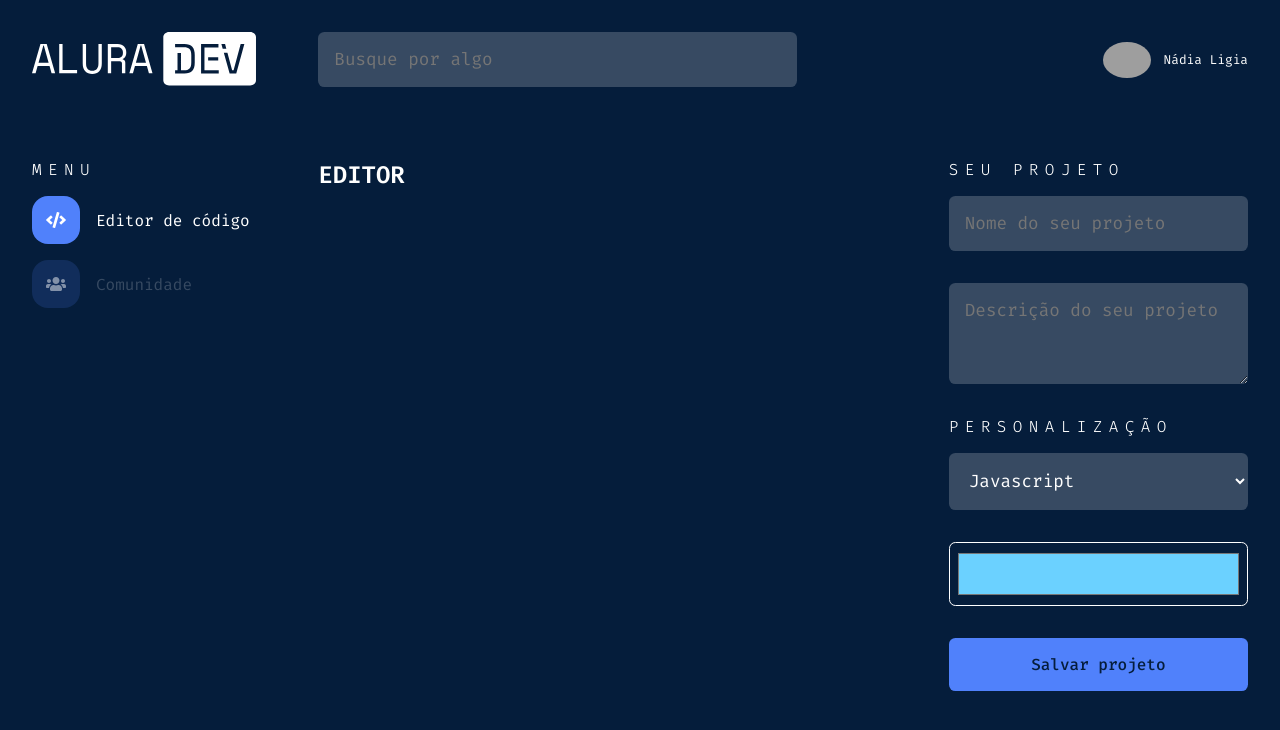
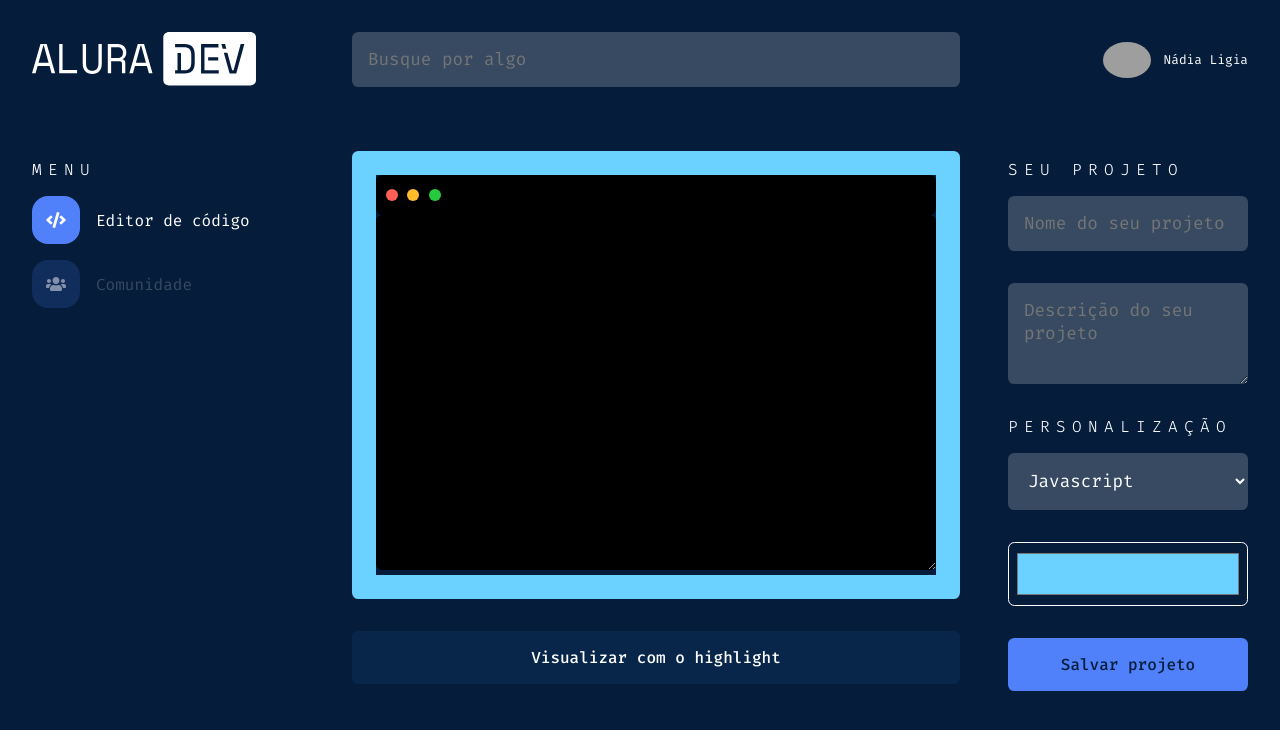
Before and after one commit to nlnadialigia/alura-dev, a website: page src/index.html in a window 1280 px wide. Drawn offline with Linux system fonts and the light colour scheme; grey boxes are pictures that could not be loaded.

Commit message:
feat($etapa01): create code editor and highlight button

```diff
--- a/src/index.html
+++ b/src/index.html
@@ -36,7 +36,15 @@
       </a>
     </nav>
     <nav id="editor">
-      <h1>EDITOR</h1>
+        <div class="highlight">
+          <div class="mac">
+            <img src="./assets/red.svg" alt="Bolinha vermelha">
+            <img src="./assets/orange.svg" alt="Bolinha laranja">
+            <img src="./assets/green.svg" alt="Bolinha verde">
+          </div>
+          <textarea name="editor-code" id="code" cols="30" rows="19"></textarea>
+      </div>
+      <button type="submit">Visualizar com o highlight</button>
     </nav>
     <nav>
       <div class="project">
--- a/src/styles/styles.css
+++ b/src/styles/styles.css
@@ -1,9 +1,10 @@
 :root {
-  --dark-blue: #051D3B;
+  --dark-blue: #051d3b;
   --blue-100: #96b9fd;
   --blue-200: #7ba4fc;
   --blue-300: #5081fb;
-  --rgba: rgba(255, 255, 255, 0.2)
+  --rgba: rgba(255, 255, 255, 0.2);
+  --light-rgba: rgba(255, 255, 255, 0.4);
 }
 
 * {
@@ -25,7 +26,7 @@ body {
 
 header, main {
   display: grid;
-  grid-template-columns: 1.7fr 4fr 2fr;
+  grid-template-columns: 1.7fr 4fr 1.5fr;
   justify-content: space-between;
   align-items: center;
   gap: 2rem;
@@ -37,7 +38,7 @@ header, main {
 }
 
 input, textarea, button, option, select {
-  width: 80%;
+  width: 100%;
   border-radius: 0.4rem;
   border: none;
   padding: 1rem;
@@ -47,11 +48,17 @@ input, textarea, button, option, select {
   font-family: 'Fira Code';
 }
 
+header input {
+  width: 95%;
+  margin: 0 auto;
+}
+
 .user {
   display: flex;
   justify-content: right;
   align-items: center;
   font-size: 0.8rem;
+  margin-left: 2rem;
 }
 
 .photo {
@@ -92,6 +99,42 @@ a:hover {
   color: #ffffff;
 }
 
+#editor {
+  width: 95%;
+  margin: 0 auto;
+  display: flex;
+  flex-direction: column;
+  gap: 2rem;
+}
+
+.highlight {
+  width: 100%;
+  border: 1.5rem solid #6bd1ff;
+  border-radius: 0.4rem;
+}
+
+.mac {
+  background-color: #000000;
+  padding:0.6rem;
+  border-radius: 0.4rem;
+}
+
+.highlight textarea {
+  background-color: #000000;
+  border: none;
+  font-size: 0.8rem;
+}
+
+.highlight textarea:focus {
+  box-shadow: 0 0 0 0;
+  outline: 0;
+}
+
+#editor button {
+  background-color: #07264a;
+  color: #ffffff;
+}
+
 .data {
   display: flex;
   flex-direction: column;
@@ -99,12 +142,7 @@ a:hover {
   margin-bottom: 2rem;
 }
 
-.data input[type = "text"], textarea {
-  width: 100%;
-}
-
 select {
-  width: 100%;
   cursor: pointer;
 }
 
@@ -135,3 +173,27 @@ button {
 button:hover {
   background-color: var(--blue-200);
 }
+
+/* ScrollBar */
+
+/* width */
+::-webkit-scrollbar {
+  width: 1rem;
+}
+
+/* Track */
+::-webkit-scrollbar-track {
+  border-radius: 0.4rem;
+}
+
+/* Handle */
+::-webkit-scrollbar-thumb {
+  background-color: var(--rgba);
+  border-radius: 0.4rem;
+}
+
+/* Handle on hover */
+::-webkit-scrollbar-thumb:hover {
+  background-color: var(--light-rgba);
+
+}
```
Also changed, not shown: README.md, src/assets/green.svg (added), src/assets/orange.svg (added), src/assets/red.svg (added).
